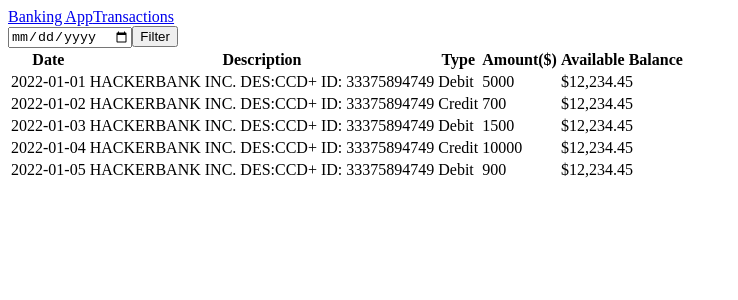
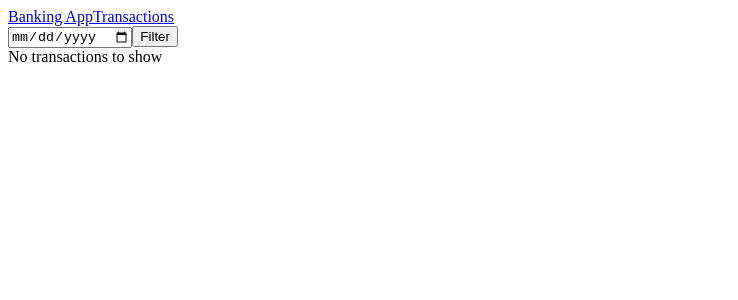
Before and after one commit to sebasmoles/banking-app-react, a React (Create React App) app: page /transactions in a window 1280 px wide. Shown: the top 300 px of the page, without its empty margins (0-738 px from the left). Built offline with nearby package versions, Linux system fonts and the light colour scheme.

Commit message:
create global state for total balance and transaction history

```diff
--- a/package.json
+++ b/package.json
@@ -6,11 +6,13 @@
 		"@testing-library/jest-dom": "^5.16.1",
 		"@testing-library/react": "^12.1.2",
 		"@testing-library/user-event": "^13.5.0",
+		"dayjs": "^1.10.7",
 		"react": "^17.0.2",
 		"react-dom": "^17.0.2",
 		"react-number-format": "^4.9.1",
 		"react-router-dom": "^6.2.1",
 		"react-scripts": "5.0.0",
+		"uuid": "^8.3.2",
 		"web-vitals": "^2.1.2"
 	},
 	"scripts": {
--- a/public/index.html
+++ b/public/index.html
@@ -13,5 +13,5 @@
 	<body>
 		<noscript>You need to enable JavaScript to run this app.</noscript>
 		<div id="root"></div>
-   </body>
+	</body>
 </html>
--- a/src/App.js
+++ b/src/App.js
@@ -1,4 +1,4 @@
-import React from 'react';
+import React, { useState } from 'react';
 import { BrowserRouter as Router, Route, Routes } from 'react-router-dom';
 import Header from './components/Header';
 import HomePage from './routes/HomePage';
@@ -7,13 +7,30 @@ import NotFoundPage from './routes/NotFoundPage';
 import './index.css';
 
 function App() {
+	// Total balance amount
+	const [amountTotal, setAmountTotal] = useState(0);
+	// Transactions history
+	const [txns, setTxns] = useState([]);
 	return (
 		<Router>
 			<div>
 				<Header />
 				<Routes>
-					<Route path="/" element={<HomePage />} />
-					<Route path="/transactions" element={<TransactionPage />} />
+					<Route
+						path="/"
+						element={
+							<HomePage
+								amountTotal={amountTotal}
+								onDeposit={(a) => setAmountTotal(a)}
+								onWithdraw={(a) => setAmountTotal(a)}
+								newTransaction={(t) => setTxns([t, ...txns])}
+							/>
+						}
+					/>
+					<Route
+						path="/transactions"
+						element={<TransactionPage txns={txns} />}
+					/>
 					<Route path="*" element={<NotFoundPage />} />
 				</Routes>
 			</div>
--- a/src/components/TransactionItem.jsx
+++ b/src/components/TransactionItem.jsx
@@ -1,13 +1,28 @@
 import React from 'react';
+import NumberFormat from 'react-number-format';
 
 const TransactionItem = ({ item }) => {
 	return (
 		<tr>
 			<td> {item.date} </td>
 			<td> {item.description} </td>
-			<td> {item.type === 0 ? 'Debit' : 'Credit'} </td>
-			<td> {item.amount} </td>
-			<td> {item.balance} </td>
+			<td> {item.type} </td>
+			<td>
+				<NumberFormat
+					value={item.amount}
+					displayType={'text'}
+					thousandSeparator={true}
+					prefix={'$'}
+				/>
+			</td>
+			<td>
+				<NumberFormat
+					value={item.balance}
+					displayType={'text'}
+					thousandSeparator={true}
+					prefix={'$'}
+				/>
+			</td>
 		</tr>
 	);
 };
--- a/src/routes/HomePage.jsx
+++ b/src/routes/HomePage.jsx
@@ -1,9 +1,9 @@
 import React, { useState } from 'react';
 import NumberFormat from 'react-number-format';
+import { v4 as uuidv4 } from 'uuid';
+import dayjs from 'dayjs';
 
-const HomePage = () => {
-	// Total amount
-	const [amountTotal, setAmountTotal] = useState(0);
+const HomePage = ({ amountTotal, onDeposit, onWithdraw, newTransaction }) => {
 	// Deposit/Withdraw amounts
 	const [amountToDeposit, setAmountToDeposit] = useState('');
 	const [amountToWithdraw, setAmountToWithdraw] = useState('');
@@ -44,7 +44,10 @@ const HomePage = () => {
 				`Amount to deposit is ${formattedDeposit}. Click OK to confirm and send`
 			)
 		) {
-			setAmountTotal(amountTotal + amountToDeposit);
+			const newBalance = amountTotal + amountToDeposit;
+
+			onDeposit(newBalance);
+			createTransaction(newBalance, amountToDeposit, 'Deposit');
 			setAmountToDeposit('');
 			setFormattedDeposit('');
 			setShowDeposit(false);
@@ -64,10 +67,11 @@ const HomePage = () => {
 				`Amount to withdraw is ${formattedWithdraw}. Click OK to confirm and send`
 			)
 		) {
-			const newAmount = amountTotal - amountToWithdraw;
+			const newBalance = amountTotal - amountToWithdraw;
 
-			if (newAmount >= 0) {
-				setAmountTotal(newAmount);
+			if (newBalance >= 0) {
+				onWithdraw(newBalance);
+				createTransaction(newBalance, amountToWithdraw, 'Withdraw');
 				setAmountToWithdraw('');
 				setFormattedWithdraw('');
 				setShowWithdraw(false);
@@ -78,6 +82,18 @@ const HomePage = () => {
 				'You do not have that amount of money available. Please make a deposit'
 			);
 		}
+	};
+	// Create new transaction
+	const createTransaction = (balance, amount, type) => {
+		const transaction = {
+			id: uuidv4(),
+			date: dayjs().format('YYYY-MM-DD'),
+			description: 'BANKING APP INC. DES:CCD+',
+			type: type,
+			amount: amount,
+			balance: balance
+		};
+		newTransaction(transaction);
 	};
 	return (
 		<>
--- a/src/routes/TransactionPage.jsx
+++ b/src/routes/TransactionPage.jsx
@@ -3,50 +3,7 @@ import Filter from '../components/Filter';
 import TransactionTable from '../components/TransactionTable';
 import '../index.css';
 
-const TransactionPage = () => {
-	const txns = [
-		{
-			id: 1,
-			date: '2022-01-01',
-			description: 'HACKERBANK INC. DES:CCD+ ID: 33375894749',
-			type: 0,
-			amount: 5000,
-			balance: '$12,234.45'
-		},
-		{
-			id: 2,
-			date: '2022-01-02',
-			description: 'HACKERBANK INC. DES:CCD+ ID: 33375894749',
-			type: 1,
-			amount: 700,
-			balance: '$12,234.45'
-		},
-		{
-			id: 3,
-			date: '2022-01-03',
-			description: 'HACKERBANK INC. DES:CCD+ ID: 33375894749',
-			type: 0,
-			amount: 1500,
-			balance: '$12,234.45'
-		},
-		{
-			id: 4,
-			date: '2022-01-04',
-			description: 'HACKERBANK INC. DES:CCD+ ID: 33375894749',
-			type: 1,
-			amount: 10000,
-			balance: '$12,234.45'
-		},
-		{
-			id: 5,
-			date: '2022-01-05',
-			description: 'HACKERBANK INC. DES:CCD+ ID: 33375894749',
-			type: 0,
-			amount: 900,
-			balance: '$12,234.45'
-		}
-	];
-
+const TransactionPage = ({ txns }) => {
 	const [txnsFiltered, setTxnsFiltered] = useState([]);
 	const [dateFilter, setDateFilter] = useState('');
 
@@ -69,10 +26,14 @@ const TransactionPage = () => {
 	return (
 		<div>
 			<Filter getDate={(d) => setDateFilter(d)} />
-			<TransactionTable
-				txnsFiltered={txnsFiltered}
-				sortAmount={sortAmount}
-			/>
+			{txnsFiltered.length > 0 ? (
+				<TransactionTable
+					txnsFiltered={txnsFiltered}
+					sortAmount={sortAmount}
+				/>
+			) : (
+				'No transactions to show'
+			)}
 		</div>
 	);
 };
```
Also changed, not shown: 1 other file (tests, documents, lock files or other folders).
